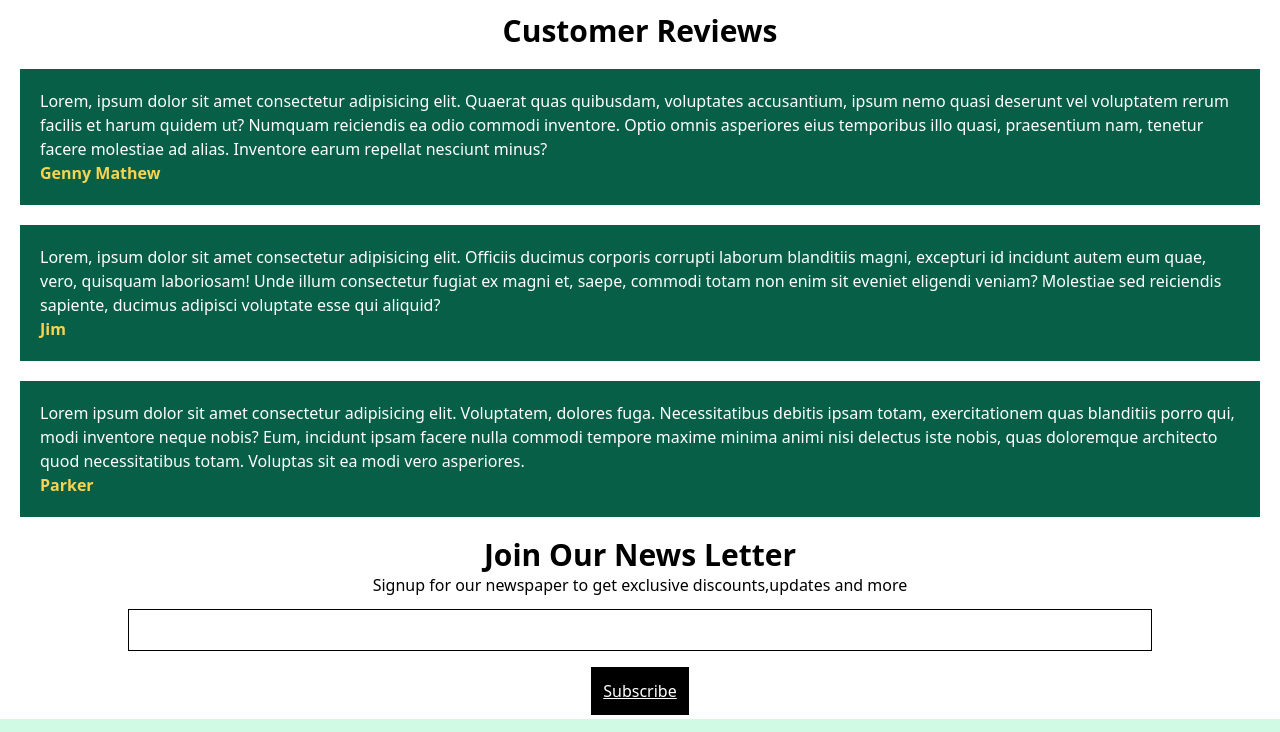
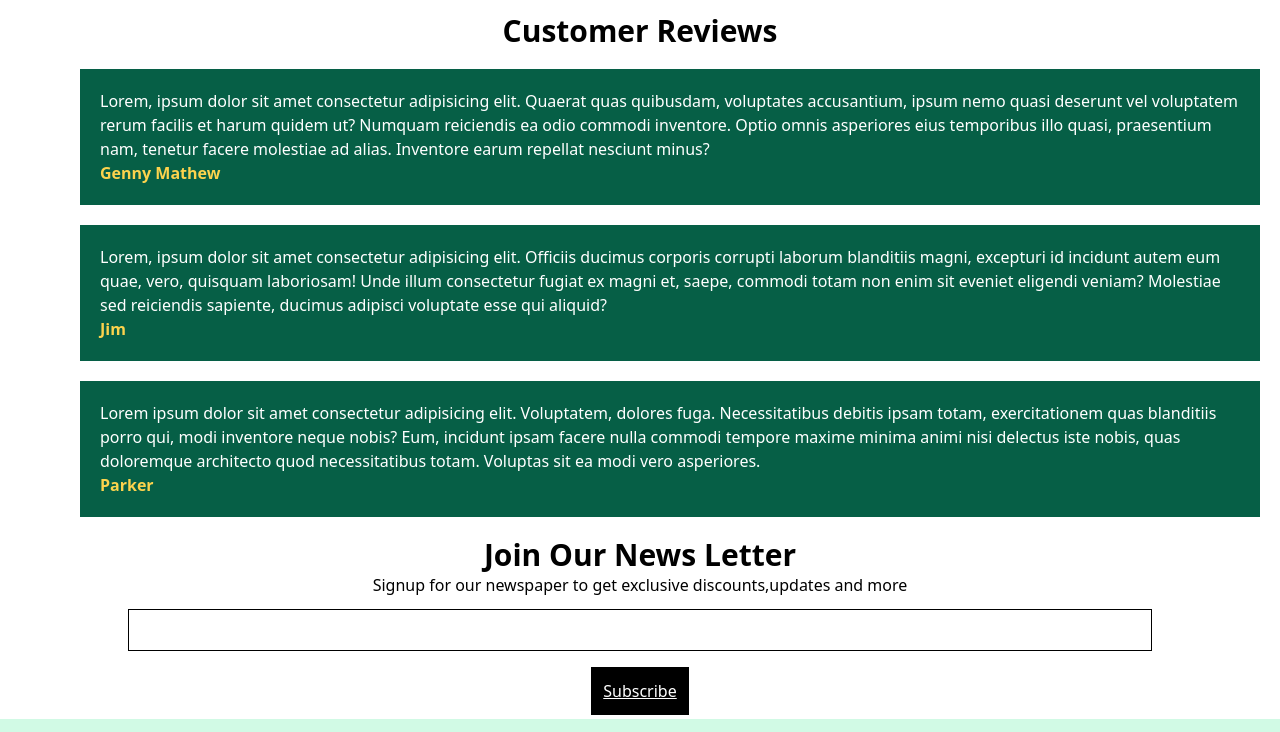
Before and after one commit to Madhanraj1711/greenden-Tamilwind, a plain HTML site: page index.html in a window 1280 px wide. Shown: the part 1121-1853 px from the top of the page. Drawn offline with nearby package versions, Linux system fonts and the light colour scheme.

Commit message:
updated review section

```diff
--- a/index.html
+++ b/index.html
@@ -140,7 +140,7 @@
     <!-- Review section -->
     <section>
         <h1 class="text-center text-3xl font-bold mb-5 ">Customer Reviews</h1>
-        <div class="flex flex-col gap-5 justify-center text-white m-5">
+        <div class="flex flex-col gap-5 justify-center text-white m-5 md:ml-20" >
             <div class="bg-green-800  p-5 container">
                 <p>Lorem, ipsum dolor sit amet consectetur adipisicing
                     elit. Quaerat quas quibusdam, voluptates accusantium, ipsum nemo quasi deserunt vel voluptatem rerum
```
